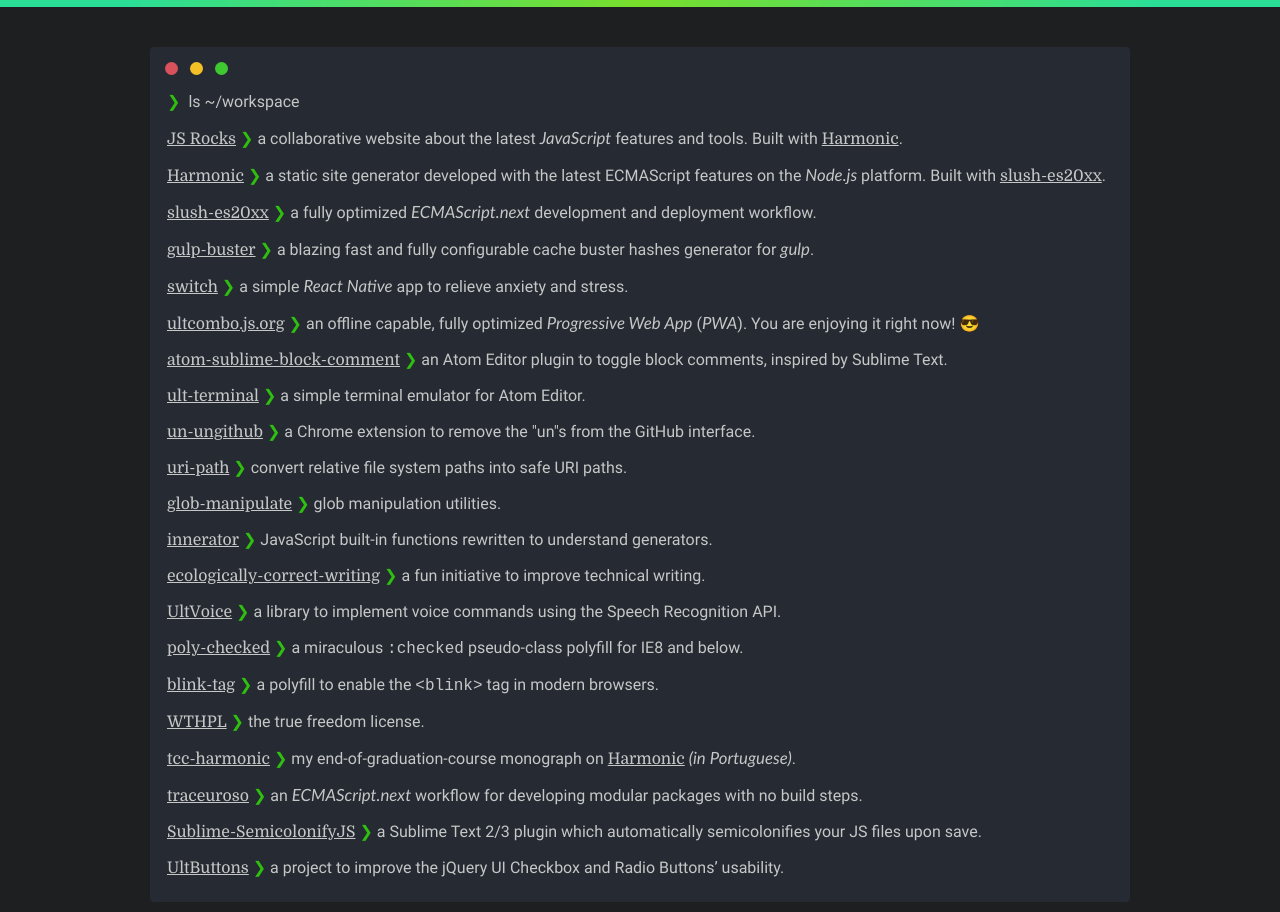
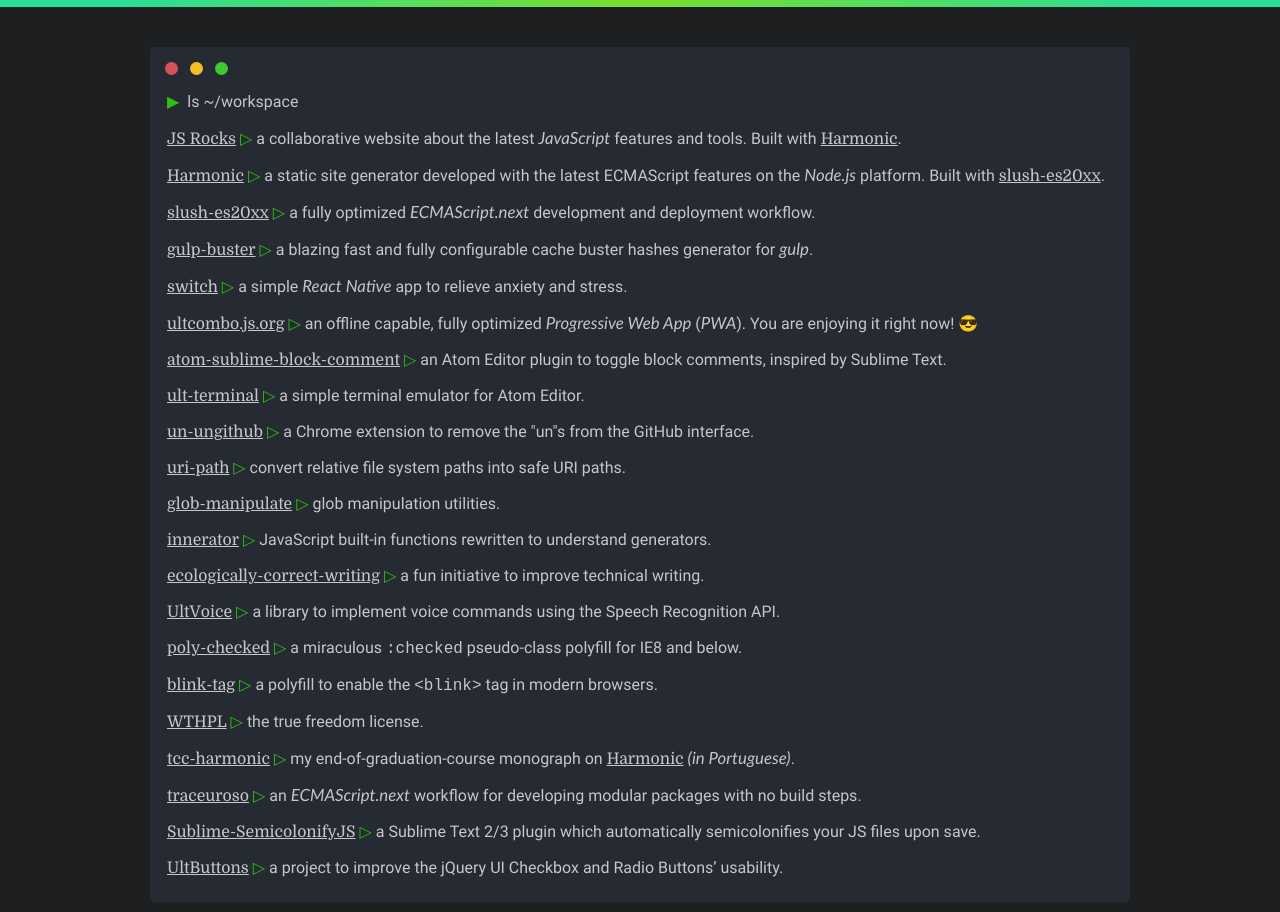
Before and after one commit to UltCombo/ultcombo.github.io, a website: page src/index.html in a window 1280 px wide. Shown: the part 401-1313 px from the top of the page. Drawn offline with Linux system fonts and the light colour scheme; no server answers; a web font is replaced by a local one.

Commit message:
Update chrevons

```diff
--- a/src/index.html
+++ b/src/index.html
@@ -182,11 +182,11 @@
     <div class="projects">
       <div class="content-section">
         <div id="termynal" aria-label="An animation of a terminal application window.">
-          <span data-ty class="chevron" aria-label="Input prompt character">❯</span><span data-ty="input">ls ~/workspace</span>
+          <span data-ty class="chevron" aria-label="Input prompt character">▶</span><span data-ty="input">ls ~/workspace</span>
           <div data-ty class="workspace">
             <p itemscope itemtype="https://schema.org/Blog">
               <a target="_blank" rel="noopener" itemprop="url" href="http://jsrocks.org" aria-describedby="js-rocks-description"><span itemprop="name">JS Rocks</span></a>
-              <span class="chevron" aria-hidden="true">❯</span>
+              <span class="chevron" aria-hidden="true">▷</span>
               <span id="js-rocks-description" itemprop="description">a collaborative website about the latest <em>JavaScript</em> features and tools.</span>
               Built with <a target="_blank" rel="noopener" href="http://harmonicjs.com">Harmonic</a>.
 
@@ -199,7 +199,7 @@
             <p itemscope itemtype="https://schema.org/SoftwareApplication">
               <span id="md-harmonic">
                 <a target="_blank" rel="noopener" itemprop="url" href="http://harmonicjs.com" aria-describedby="harmonic-description"><span itemprop="name">Harmonic</span></a>
-                <span class="chevron" aria-hidden="true">❯</span>
+                <span class="chevron" aria-hidden="true">▷</span>
                 <span id="harmonic-description" itemprop="description">a static site generator developed with the latest ECMAScript features on the <em>Node.js</em> platform.</span>
                 Built with <a target="_blank" rel="noopener" href="https://github.com/JSRocksHQ/slush-es20xx">slush-es20xx</a>.
 
@@ -216,7 +216,7 @@
             <p itemscope itemtype="https://schema.org/SoftwareApplication">
               <span id="md-es20xx">
                 <a target="_blank" rel="noopener" itemprop="url" href="https://github.com/JSRocksHQ/slush-es20xx" aria-describedby="slush-es20xx-description"><span itemprop="name">slush-es20xx</span></a>
-                <span class="chevron" aria-hidden="true">❯</span>
+                <span class="chevron" aria-hidden="true">▷</span>
                 <span id="slush-es20xx-description" itemprop="description">a fully optimized <em>ECMAScript.next</em> development and deployment workflow.</span>
 
                 <meta itemprop="applicationCategory" content="Development">
@@ -230,92 +230,92 @@
             </p>
             <p>
               <a target="_blank" rel="noopener" href="https://github.com/UltCombo/gulp-buster" aria-describedby="gulp-buster-description">gulp-buster</a>
-              <span class="chevron" aria-hidden="true">❯</span>
+              <span class="chevron" aria-hidden="true">▷</span>
               <span id="gulp-buster-description">a blazing fast and fully configurable cache buster hashes generator for <em>gulp</em>.</span>
             </p>
             <p>
               <a target="_blank" rel="noopener" href="https://github.com/UltCombo/switch" aria-describedby="switch-description">switch</a>
-              <span class="chevron" aria-hidden="true">❯</span>
+              <span class="chevron" aria-hidden="true">▷</span>
               <span id="switch-description">a simple <em>React Native</em> app to relieve anxiety and stress.</span>
             </p>
             <p>
               <a target="_blank" rel="noopener" href="https://github.com/UltCombo/ultcombo.github.io" aria-describedby="ultcombo-js-org-description">ultcombo.js.org</a>
-              <span class="chevron" aria-hidden="true">❯</span>
+              <span class="chevron" aria-hidden="true">▷</span>
               <span id="ultcombo-js-org-description">an offline capable, fully optimized <em>Progressive Web App</em> (<em>PWA</em>). You are enjoying it right now! 😎</span>
             </p>
             <p>
               <a target="_blank" rel="noopener" href="https://github.com/UltCombo/atom-sublime-block-comment" aria-describedby="atom-sublime-block-comment-description">atom-sublime-block-comment</a>
-              <span class="chevron" aria-hidden="true">❯</span>
+              <span class="chevron" aria-hidden="true">▷</span>
               <span id="atom-sublime-block-comment-description">an Atom Editor plugin to toggle block comments, inspired by Sublime Text.</span>
             </p>
             <p>
               <a target="_blank" rel="noopener" href="https://github.com/UltCombo/ult-terminal" aria-describedby="ult-terminal-description">ult-terminal</a>
-              <span class="chevron" aria-hidden="true">❯</span>
+              <span class="chevron" aria-hidden="true">▷</span>
               <span id="ult-terminal-description">a simple terminal emulator for Atom Editor.</span>
             </p>
             <p>
               <a target="_blank" rel="noopener" href="https://github.com/UltCombo/un-ungithub" aria-describedby="un-ungithub-description">un-ungithub</a>
-              <span class="chevron" aria-hidden="true">❯</span>
+              <span class="chevron" aria-hidden="true">▷</span>
               <span id="un-ungithub-description">a Chrome extension to remove the "un"s from the GitHub interface.</span>
             </p>
             <p>
               <a target="_blank" rel="noopener" href="https://github.com/UltCombo/uri-path" aria-describedby="uri-path-description">uri-path</a>
-              <span class="chevron" aria-hidden="true">❯</span>
+              <span class="chevron" aria-hidden="true">▷</span>
               <span id="uri-path-description">convert relative file system paths into safe URI paths.</span>
             </p>
             <p>
               <a target="_blank" rel="noopener" href="https://github.com/UltCombo/glob-manipulate" aria-describedby="glob-manipulate-description">glob-manipulate</a>
-              <span class="chevron" aria-hidden="true">❯</span>
+              <span class="chevron" aria-hidden="true">▷</span>
               <span id="glob-manipulate-description">glob manipulation utilities.</span>
             </p>
             <p>
               <a target="_blank" rel="noopener" href="https://github.com/UltCombo/innerator" aria-describedby="innerator-description">innerator</a>
-              <span class="chevron" aria-hidden="true">❯</span>
+              <span class="chevron" aria-hidden="true">▷</span>
               <span id="innerator-description">JavaScript built-in functions rewritten to understand generators.</span>
             </p>
             <p>
               <a target="_blank" rel="noopener" href="https://github.com/UltCombo/ecologically-correct-writing" aria-describedby="ecologically-correct-writing-description">ecologically-correct-writing</a>
-              <span class="chevron" aria-hidden="true">❯</span>
+              <span class="chevron" aria-hidden="true">▷</span>
               <span id="ecologically-correct-writing-description">a fun initiative to improve technical writing.</span>
             </p>
             <p>
               <a target="_blank" rel="noopener" href="https://github.com/UltCombo/UltVoice" aria-describedby="ultvoice-description">UltVoice</a>
-              <span class="chevron" aria-hidden="true">❯</span>
+              <span class="chevron" aria-hidden="true">▷</span>
               <span id="ultvoice-description">a library to implement voice commands using the Speech Recognition API.</span>
             </p>
             <p>
               <a target="_blank" rel="noopener" href="https://github.com/UltCombo/poly-checked" aria-describedby="poly-checked-description">poly-checked</a>
-              <span class="chevron" aria-hidden="true">❯</span>
+              <span class="chevron" aria-hidden="true">▷</span>
               <span id="poly-checked-description">a miraculous <code>:checked</code> pseudo-class polyfill for IE8 and below.</span>
             </p>
             <p>
               <a target="_blank" rel="noopener" href="https://github.com/UltCombo/blink-tag" aria-describedby="blink-tag-description">blink-tag</a>
-              <span class="chevron" aria-hidden="true">❯</span>
+              <span class="chevron" aria-hidden="true">▷</span>
               <span id="blink-tag-description">a polyfill to enable the <code>&lt;blink></code> tag in modern browsers.</span>
             </p>
             <p>
               <a target="_blank" rel="noopener" href="https://github.com/UltCombo/WTHPL" aria-describedby="wthpl-description">WTHPL</a>
-              <span class="chevron" aria-hidden="true">❯</span>
+              <span class="chevron" aria-hidden="true">▷</span>
               <span id="wthpl-description">the true freedom license.</span>
             </p>
             <p>
               <a target="_blank" rel="noopener" href="https://github.com/UltCombo/tcc-harmonic" aria-describedby="tcc-harmonic-description">tcc-harmonic</a>
-              <span class="chevron" aria-hidden="true">❯</span>
+              <span class="chevron" aria-hidden="true">▷</span>
               <span id="tcc-harmonic-description">my end-of-graduation-course monograph on <a target="_blank" rel="noopener" href="http://harmonicjs.com">Harmonic</a> <i>(in Portuguese)</i>.</span>
             </p>
             <p>
               <a target="_blank" rel="noopener" href="https://github.com/UltCombo/traceuroso" aria-describedby="traceuroso-description">traceuroso</a>
-              <span class="chevron" aria-hidden="true">❯</span>
+              <span class="chevron" aria-hidden="true">▷</span>
               <span id="traceuroso-description">an <em>ECMAScript.next</em> workflow for developing modular packages with no build steps.</span>
             </p>
             <p>
               <a target="_blank" rel="noopener" href="https://github.com/UltCombo/Sublime-SemicolonifyJS" aria-describedby="sublime-semicolonifyjs-description">Sublime-SemicolonifyJS</a>
-              <span class="chevron" aria-hidden="true">❯</span>
+              <span class="chevron" aria-hidden="true">▷</span>
               <span id="sublime-semicolonifyjs-description">a Sublime Text 2/3 plugin which automatically semicolonifies your JS files upon save.</span>
             </p>
             <p>
               <a target="_blank" rel="noopener" href="https://ultcombo.github.io/UltButtons" aria-describedby="ultbuttons-description">UltButtons</a>
-              <span class="chevron" aria-hidden="true">❯</span>
+              <span class="chevron" aria-hidden="true">▷</span>
               <span id="ultbuttons-description">a project to improve the jQuery UI Checkbox and Radio Buttons’ usability.</span>
             </p>
           </div>
```
Also changed, not shown: index.html (+1 -1 lines), sw.js (+1 -1 lines).
